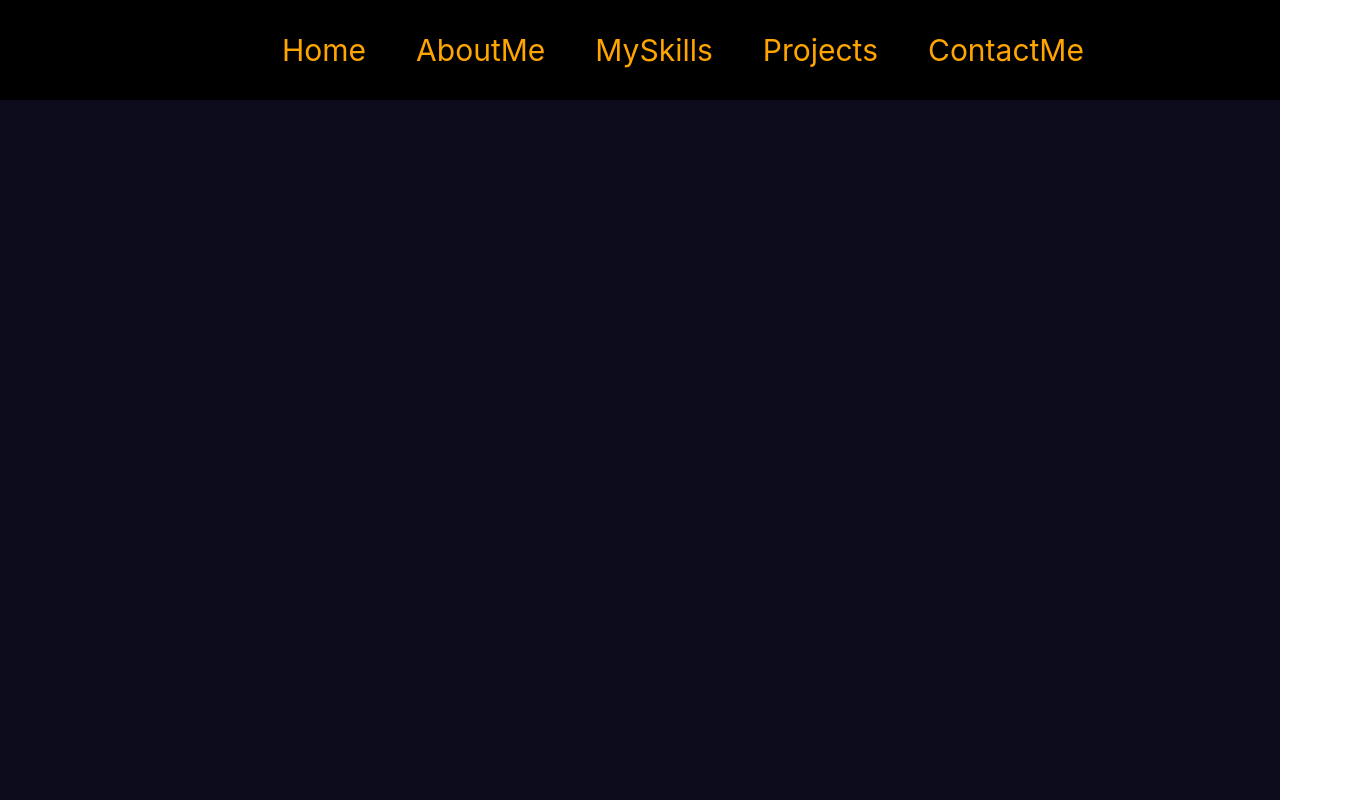
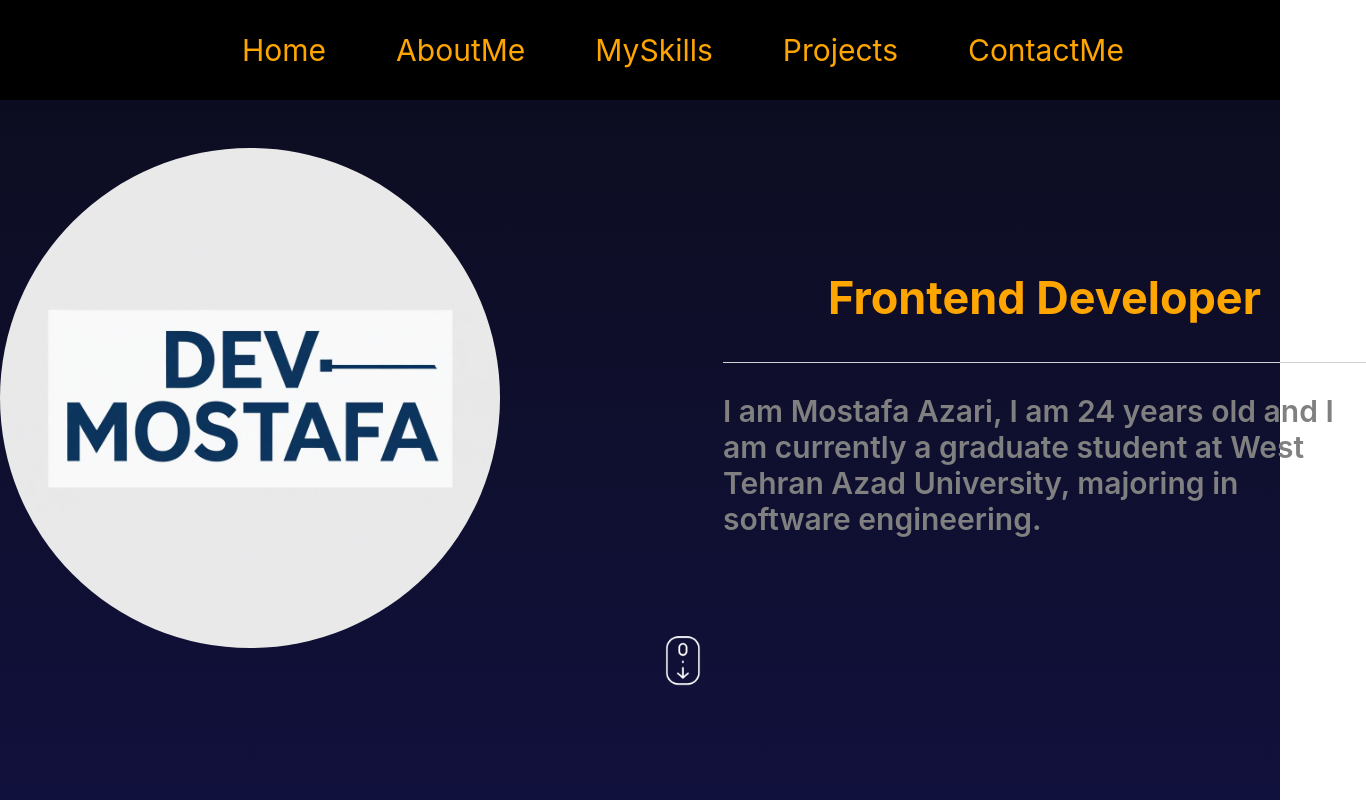
Before and after one commit to Dev-MostafaAzari/MyPortfolio, a React (Create React App) app: page / in a window 1280 px wide. Shown: the top 800 px of the page, 1366 px wide, since content can reach past the window. Built offline with nearby package versions, Linux system fonts and the light colour scheme.

Commit message:
HomeComponentStylingAndAnimate

```diff
--- a/src/App.tsx
+++ b/src/App.tsx
@@ -1,12 +1,13 @@
 import React from 'react';
 import "./styles/App/App.css";
 import Navbar from './components/Navbar/Navbar';
+import Home from './components/Home/Home';
 
 function App() {
   return (
     <div className="App">
       <Navbar/>
-      <section id="home">Home</section>
+      <section id="home"><Home/></section>
       <section id="AboutMe">AboutMe</section>
       <section id="MeSkills">MeSkills</section>
       <section id="Projects">Projects</section>
--- a/src/components/Home/Home.tsx
+++ b/src/components/Home/Home.tsx
@@ -1,15 +1,76 @@
 import React from 'react';
-import {motion} from "framer-motion";
+import { motion } from "framer-motion";
+import "../../styles/Home/Home.css";
+import HomeLogo from "../../assets/HomeLogo.jpg";
+import ScrollImg from "../../assets/scroll.png";
+
+
+interface MotionVariants {
+    HomeContent: {
+        start: {},
+        end: {},
+    },
+    ScrollImg: {
+        start: {},
+        end: {},
+    }
+};
+
+const HomeContentVariants: MotionVariants["HomeContent"] = {
+
+    start: {
+        x: -100,
+        opacity: 0,
+    },
+    end: {
+        x: 0,
+        opacity: 1,
+        transition: {
+            type: "spring",
+            stiffness: 100,
+            staggerChildren: 0.2,
+        }
+    },
+};
+
+const ScrollVariants : MotionVariants["ScrollImg"]={
+
+    start: {
+        y: -20,
+    },
+    end: {
+        y: 0,
+        transition: {
+            duration: 1,
+            repeat: Infinity,
+            repeatType:"mirror",
+        }
+    },
+};
 
 
 
-const Home = ()=>{
-    return(
+const Home = () => {
+    return (
         <div className="Home">
-
+            <div className="HomeWrapper">
+                <motion.div className="HomeContainer" variants={HomeContentVariants} initial="start" whileInView={"end"} >
+                    <motion.div className="HomeImg" variants={HomeContentVariants}>
+                        <img src={HomeLogo} className="MyLogo" />
+                    </motion.div>
+                    <motion.div className="HomeText" variants={HomeContentVariants}>
+                        <h1>Frontend Developer</h1>
+                        <hr />
+                        <p>I am Mostafa Azari, I am 24 years old and I am currently a graduate student at West Tehran Azad University, majoring in software engineering.</p>
+                    </motion.div>
+                    <div className="ScrollDiv">
+                        <motion.img src={ScrollImg} variants={ScrollVariants} initial="start" animate="end" />
+                    </div>
+                </motion.div>
+            </div>
         </div>
     )
-}
+};
 
 
 export default Home;
--- /dev/null
+++ b/src/styles/Home/Home.css
@@ -0,0 +1,61 @@
+.Home
+{
+    height:100%;
+    background: linear-gradient(180deg, #0c0c1d, #11113d);
+}
+.HomeWrapper
+{
+    width: 1366px;
+    height: 100%;
+    margin: auto;
+}
+.HomeContainer
+{
+    width: 100%;
+    height: 100%;
+    display: flex;
+    flex-direction: row;
+    justify-content: center;
+    align-items: center;
+    gap: 80px;
+    position: relative;
+}
+.HomeImg
+{
+    flex:1;
+}
+.HomeText
+{
+    flex:1;
+}
+.HomeImg img
+{
+    width: 500px;
+    border-radius: 50%;
+}
+.HomeText h1
+{
+    font-size: 45px;
+    text-align: center;
+    color:orange;
+}
+.HomeText hr
+{
+    border:none;
+    border-top:1px solid lightgray;
+}
+.HomeText p
+{
+    font-size: 30px;
+    font-weight: 600;
+    color:gray;
+}
+.ScrollDiv
+{
+    position: absolute;
+    bottom: 100px;
+}
+.ScrollDiv img
+{
+    width: 50px;
+}
--- a/src/styles/Navbar/Navbar.css
+++ b/src/styles/Navbar/Navbar.css
@@ -4,6 +4,7 @@
     height: 100px;
     width: 100%;
     background-color:black;
+    z-index: 998;
 }
 .LinksContainer
 {
@@ -13,7 +14,7 @@
     display: flex;
     justify-content: center;
     align-items: center;
-    gap: 50px;
+    gap: 70px;
 }
 .LinksContainer a
 {
```
Also changed, not shown: src/assets/HomeLogo.jpg (added), src/assets/scroll.png (added).
